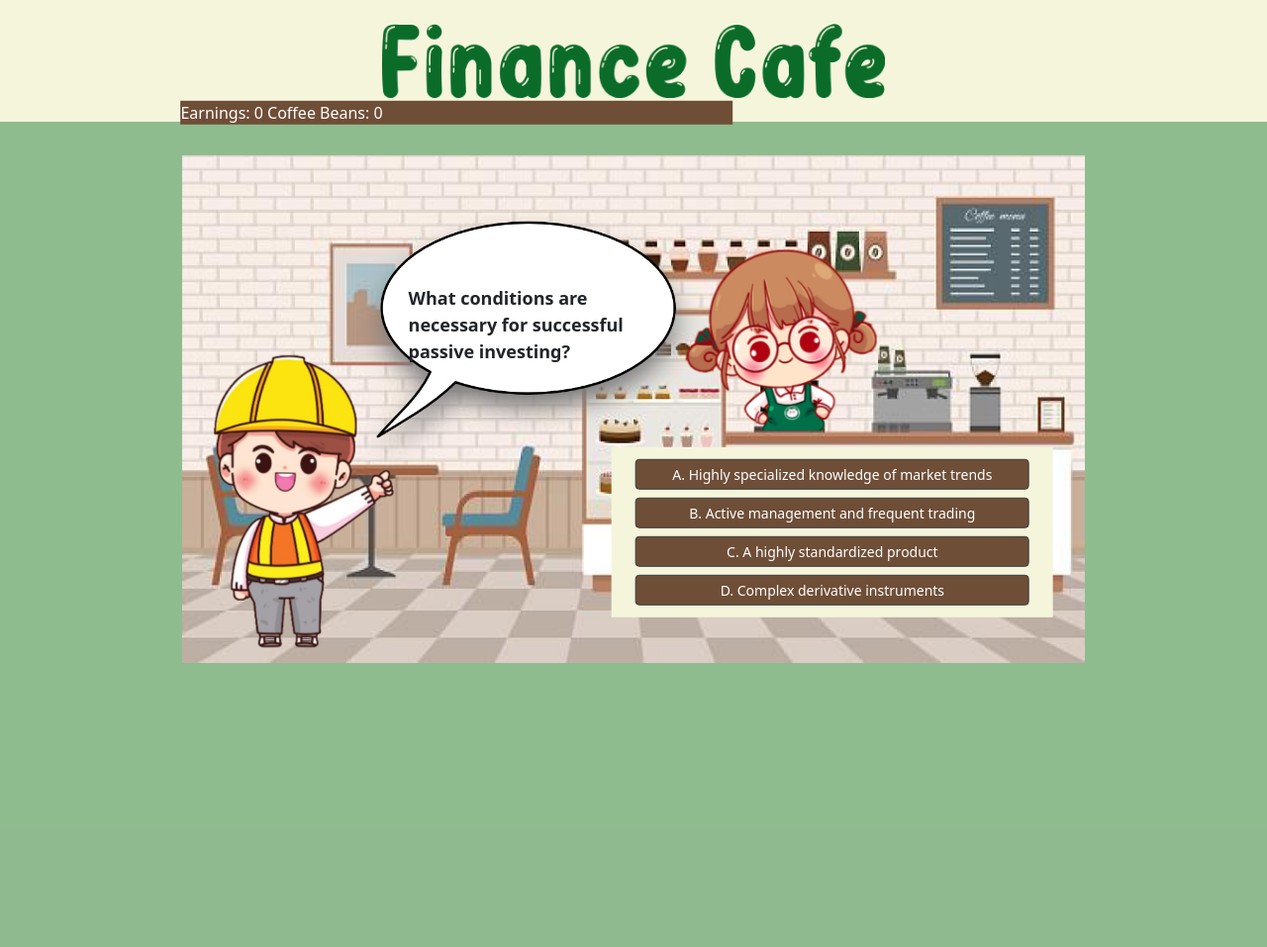
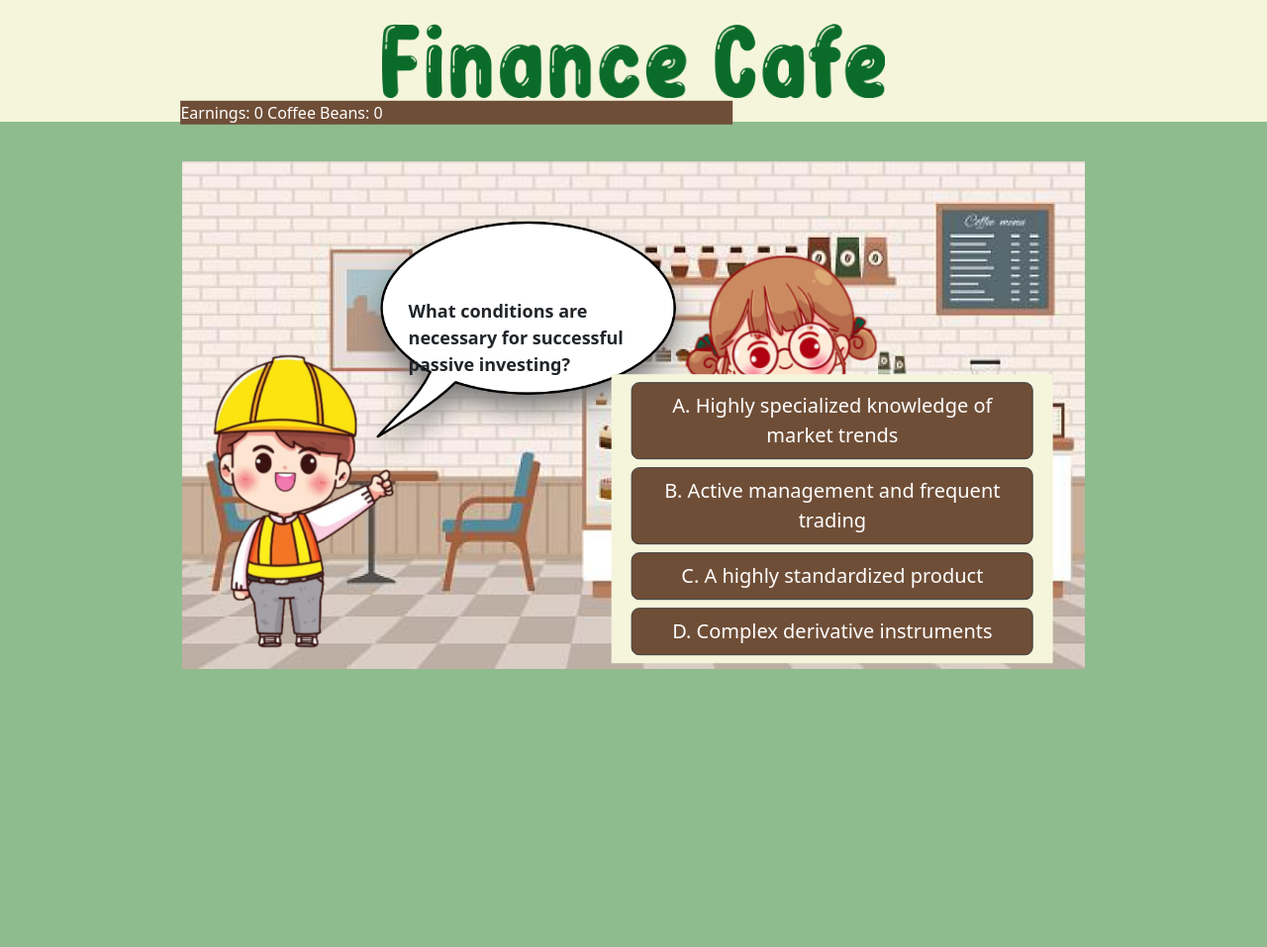
Before and after one commit to astrid200408/citadelfinalproject, a Flask app: page /game in a window 1280 px wide. Shown: the whole page at 99% size. Before the commit the page ends 670 px from the top, so only its background shows below. Run offline with Flask 3, Linux system fonts and the light colour scheme.

Commit message:
karime is sleeping

```diff
--- a/static/css/game_style.css
+++ b/static/css/game_style.css
@@ -53,7 +53,7 @@
     position: absolute;
     z-index: 4;
     width: 24% !important;
-    top: 24%;
+    top: 22%;
     left: 29%;
     font-size: 18px;
     font-weight:600;
@@ -97,11 +97,11 @@
 
 .multchoicebox {
     width: 40%;
-    transform: translate(120%, -110%) !important;
+    transform: translate(120%, -90%) !important;
     position: relative;
     z-index: 7;
     background-color: beige;
-    padding: 12px 24px;
+    padding: 8px 20px;
 }
 
 
--- a/templates/game.html
+++ b/templates/game.html
@@ -48,7 +48,7 @@
                 <p class = "score"> Earnings: 0  Coffee Beans: 0</p>
 
 
-                <div class="levels d-grid gap-2 multchoicebox">
+                <div class="levels d-grid gap-2 multchoicebox btn-group-lg">
                     <a href="/check_a" class="btn btn-dark btn-sm active" role="button" aria-pressed="true">A. {{props.a}}</a>
                     <a href="/check_b" class="btn btn-dark btn-sm active" role="button" aria-pressed="true">B. {{props.b}}</a>
                     <a href="/check_c" class="btn btn-dark btn-sm active" role="button" aria-pressed="true">C. {{props.c}}</a>
--- a/templates/incorrect.html
+++ b/templates/incorrect.html
@@ -21,7 +21,7 @@
                 <br>
                 <a href="/index">
                     <img src="./static/images/financecafe_logo.png" class="center">
-                </a><img src="./static/images/financecafe_logo.png" class="center">
+                </a>
                 <br>
             </div>
             <div class="col-2"></div>
```
